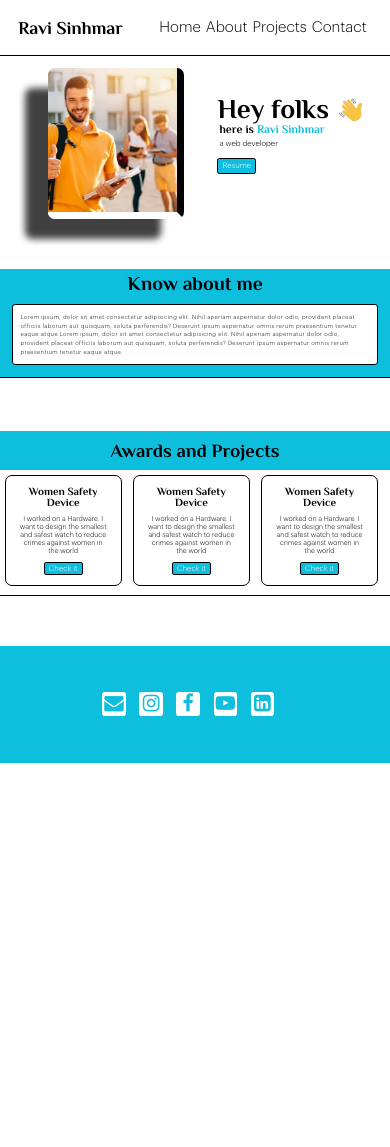
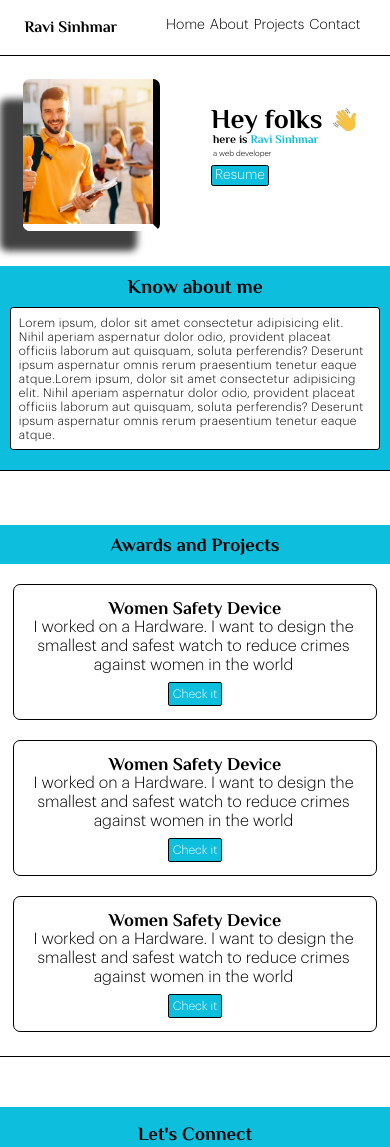
Before and after one commit to Ravi-Sinhmar/Ravi.Sinhmar, a plain HTML site: page index.html in a window 390 px wide. Shown: the top 1147 px of the page. Before the commit the page ends 844 px from the top, so only its background shows below. Drawn offline with Linux system fonts and the light colour scheme.

Commit message:
Update index.html

```diff
--- a/index.html
+++ b/index.html
@@ -251,11 +251,20 @@
             justify-content: space-around;
         }
 
-        .footer {
+        .footer-section {
             width: 100vw;
-            justify-content: center;
             height: 30vw;
             background-color: rgb(13, 190, 221);
+            justify-content: center;
+        }
+
+        .footer-heading {
+            font-size: 3.2vw;
+            margin-bottom: 13px;
+        }
+
+        .footer {
+            padding: 13px 0px;
         }
 
         .footer i {
@@ -277,16 +286,6 @@
             color: black;
             border: 2px solid black;
             object-fit: cover;
-        }
-
-        @media (max-width:470px) {
-            .nav-right a li {
-                font-size: 15px;
-                margin-right: 5px;
-            }
-            .nav-left .name {
-                font-size: 18px;
-            }
         }
 
         .space {
@@ -331,6 +330,87 @@
             font-family: link-font, sans-serif;
             color: black;
             background-color: white;
+        }
+
+        @media (max-width:650px) {
+            .projects {
+                grid-template-columns: 1fr;
+                row-gap: 20px;
+                padding: 20px 13px;
+            }
+            .gird-items {
+                width: auto;
+                height: auto;
+                border: 1px solid black;
+                border-radius: 7px;
+                text-align: center;
+                justify-content: space-evenly;
+                padding: 13px 13px;
+            }
+            .project-name {
+                font-size: 18px;
+            }
+            .project-description {
+                font-size: 16px;
+                padding: 0 3px 7px 0px;
+            }
+            .project-btn {
+                font-size: 12px;
+                padding: 4px;
+                width: auto;
+                height: auto;
+            }
+            .know-me-description {
+                line-height: normal;
+                font-size: 12px;
+            }
+            .about-left {
+                padding-left: 0;
+            }
+            .name {
+                font-size: 26px;
+            }
+            .nav-left .name {
+                font-size: 18px;
+                height: 20.4px;
+            }
+            .nav-right a li {
+                font-size: 16px;
+                margin-right: 13px;
+                margin-bottom: 3.5px;
+            }
+            .know-me {
+                padding: 20px 10px;
+                padding-top: 10px;
+            }
+        }
+
+        .my-resume {
+            font-size: 3.5vw;
+            padding: 1px 3px;
+            height: auto;
+            width: auto;
+        }
+
+        .about-section {
+            justify-content: space-between;
+            padding: 23px;
+            padding-bottom: 35px;
+        }
+
+        @media (max-width:470px) {
+            .name {
+                font-size: 24px;
+            }
+            .nav-left .name {
+                font-size: 16px;
+                height: 18.4px;
+            }
+            .nav-right a li {
+                font-size: 14px;
+                margin-right: 5px;
+                margin-bottom: 3.5px;
+            }
         }
     </style>
 </head>
@@ -450,7 +530,11 @@
     </section>
 
     <!-- footer section  -->
-    <section class="footer flex-row ">
+    <section class="footer-section flex-column ">
+        <div class="footer-heading heading-font">
+            <h2 class="">Let's Connect</h2>
+        </div>
+        <div class="footer flex-row">
             <div class="flex-row" style="color: black; font-size: 30px;">
                 <i class="fa fa-envelope"></i>
                 <!-- Email icon -->
@@ -462,8 +546,10 @@
                 <!-- YouTube icon -->
                 <i class="fa fa-linkedin-square"></i>
 
+            </div>
 
         </div>
+
     </section>
 
 </body>
```
Lines whose indentation alone changed are shown as unchanged.
